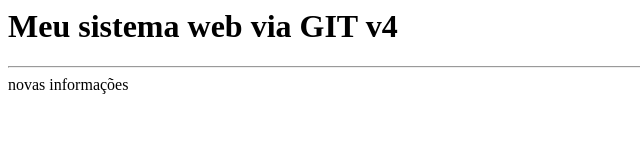
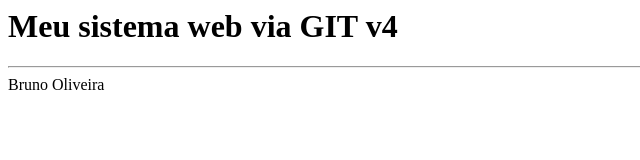
Before and after one commit to brunopdoliveira/Networks, a plain HTML site: page index.html in a window 1280 px wide. Shown: the full height of the page, 0-640 px from the left. Drawn offline with Linux system fonts and the light colour scheme.

Commit message:
Update index.html

```diff
--- a/index.html
+++ b/index.html
@@ -4,5 +4,5 @@
 <body>
 <h1> Meu sistema web via GIT v4 </h1>
 <hr>
-novas informações
+Bruno Oliveira
 <p>
```
